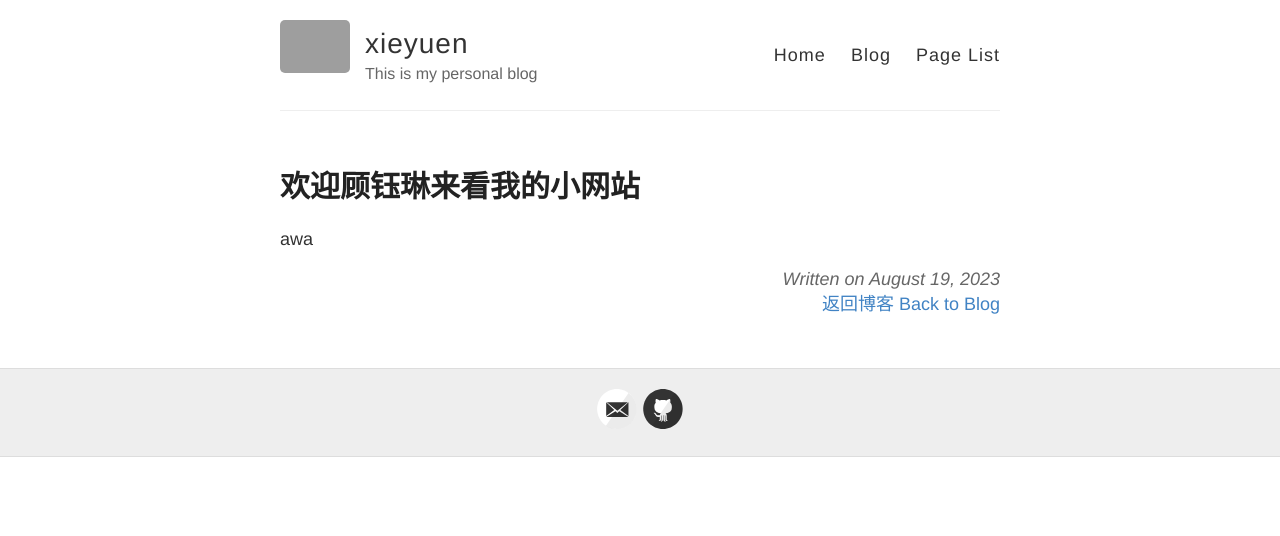
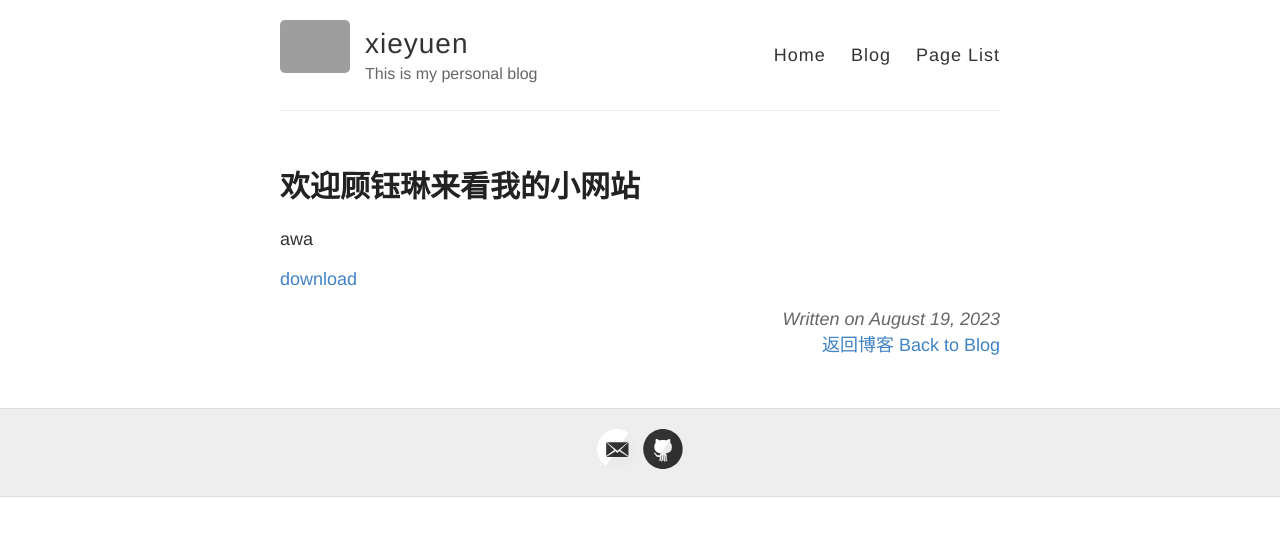
Before and after one commit to xieyuen/blog.github.io, a Jekyll site: the page built from _posts/2023-8-19-hello-gu.md, in a window 1280 px wide. Shown: the top 536 px of the page. Built offline with Jekyll 4.4.1, drawn with Linux system fonts in a browser that asks for light colours.

Commit message:
Update 2023-8-19-hello-gu.md

```diff
--- a/_posts/2023-8-19-hello-gu.md
+++ b/_posts/2023-8-19-hello-gu.md
@@ -5,3 +5,5 @@ permalink: /welcome/guyulin
 ---
 
 awa
+
+<a herf="https://blog.xieyuen.link/images/avater4.png" download="awa.png">download</a>
```
